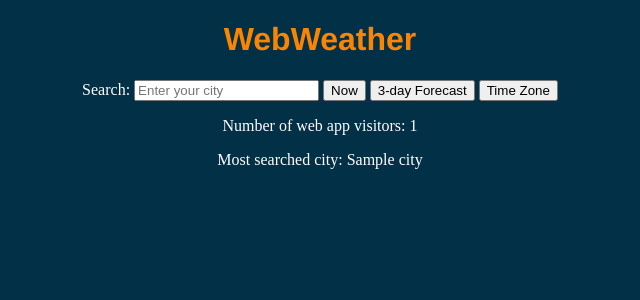
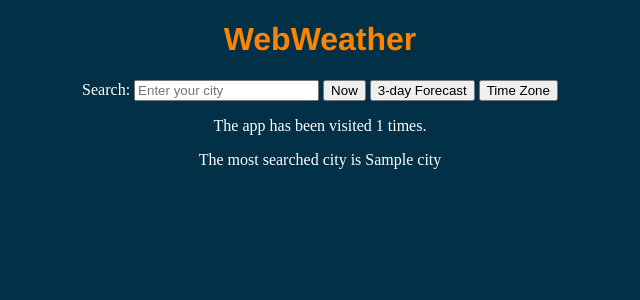
Before and after one commit to ht-pham/weather-app, a Flask app: template templates/index.html in a window 1280 px wide. Shown: the top 300 px of the page, without its empty margins (320-960 px from the left). Run offline with Flask 2, Linux system fonts and the light colour scheme; the template is opened without the code that fills it: most values are stand-ins (such as "Sample title", 1, 10 or a date in 2020).

Commit message:
Re-worded the number of visits

```diff
--- a/templates/index.html
+++ b/templates/index.html
@@ -21,7 +21,7 @@
         </form>
     </div>
     <div>
-        <p>Number of web app visitors:  {{ visitor_count }}</p>
-        <p>Most searched city:  {{ city }}</p>
+        <p>The app has been visited {{ visitor_count }} times.</p>
+        <p>The most searched city is {{ city }}</p>
     </div>
 </body>
```
